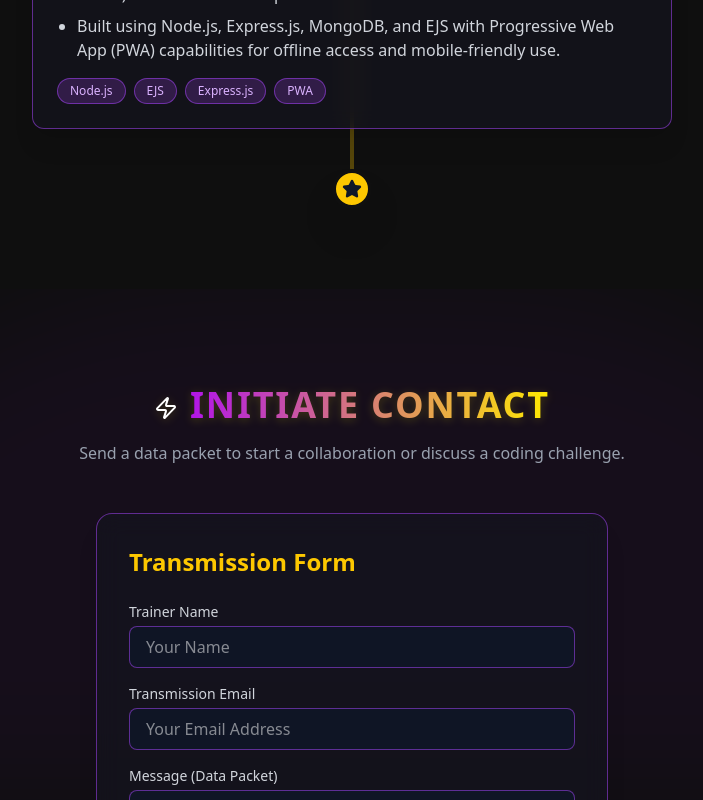
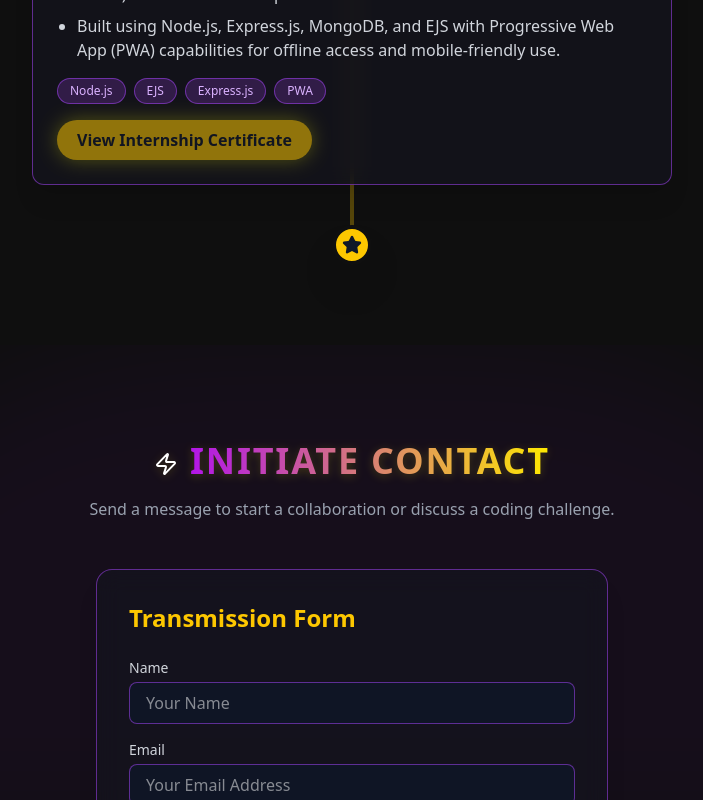
Before and after one commit to DishaSharma2005/portfolio, a React (Vite) app: page / in a window 1280 px wide. Shown: the part 3980-4780 px from the top of the page, without its empty margins (288-991 px from the left). Built offline with nearby package versions, Linux system fonts and the light colour scheme.

Commit message:
Added : certificate

```diff
--- a/src/components/Contact.jsx
+++ b/src/components/Contact.jsx
@@ -115,7 +115,7 @@ export default function Contact() {
             </motion.h2>
 
             <p className="text-gray-400 max-w-xl text-center mb-12 relative z-10">
-                Send a data packet to start a collaboration or discuss a coding challenge.
+                Send a message to start a collaboration or discuss a coding challenge.
             </p>
 
             <div className="w-full max-w-lg space-y-10 relative z-10">
@@ -148,7 +148,7 @@ export default function Contact() {
                     <div className="space-y-4">
                         {/* Name Input */}
                         <div>
-                            <label className="block text-sm font-medium mb-1 text-gray-300">Trainer Name</label>
+                            <label className="block text-sm font-medium mb-1 text-gray-300">Name</label>
                             <input
                                 type="text"
                                 name="name"
@@ -160,7 +160,7 @@ export default function Contact() {
                         </div>
                         {/* Email Input */}
                         <div>
-                            <label className="block text-sm font-medium mb-1 text-gray-300">Transmission Email</label>
+                            <label className="block text-sm font-medium mb-1 text-gray-300">Email</label>
                             <input
                                 type="email"
                                 name="_replyto" // Required for Formspree to know where to reply
@@ -172,11 +172,11 @@ export default function Contact() {
                         </div>
                         {/* Message Textarea */}
                         <div>
-                            <label className="block text-sm font-medium mb-1 text-gray-300">Message (Data Packet)</label>
+                            <label className="block text-sm font-medium mb-1 text-gray-300">Message </label>
                             <textarea
                                 name="message"
                                 rows="5"
-                                placeholder="Tell me about your project or mission..."
+                                placeholder="Add your message here..."
                                 required
                                 disabled={status === 'loading' || status === 'success'}
                                 className="w-full px-4 py-2 border border-purple-500/50 rounded-lg bg-gray-900/80 text-white focus:ring-2 focus:ring-yellow-400 outline-none transition-colors resize-none disabled:opacity-50 disabled:cursor-not-allowed"
--- a/src/components/Expericence.jsx
+++ b/src/components/Expericence.jsx
@@ -1,6 +1,8 @@
 import React from 'react';
 import { motion } from 'framer-motion';
 import { Briefcase, Zap, Code, Star, Calendar } from 'lucide-react';
+import pdf from "../assets/certificate-Disha.pdf";
+
 
 // === Experience Data (Gym Challenges/Milestones) ===
 // Only one entry for the specific internship
@@ -93,6 +95,16 @@ const Experience = () => {
                                             </span>
                                         ))}
                                     </div>
+                                    <div className="mt-4">
+                                        <a
+                                            href={pdf}
+                                            target="_blank"
+                                            rel="noopener noreferrer"
+                                           className="inline-block px-5 py-2 font-semibold rounded-full text-gray-900 bg-yellow-400 shadow-[0_0_20px_rgba(255,255,0,0.5)] hover:bg-yellow-300 hover:shadow-[0_0_30px_rgba(255,255,0,0.9)] transition-all duration-300 animate-pulse"
+                                        >
+                                            View Internship Certificate
+                                        </a>
+                                   </div>
                                 </div>
 
                             </div>
```
Also changed, not shown: 1 other file (tests, documents, lock files or other folders).
